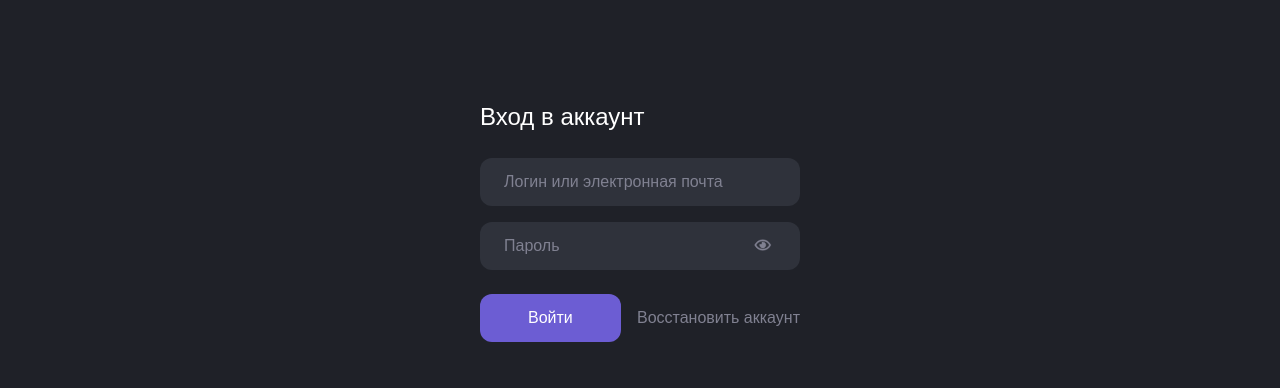
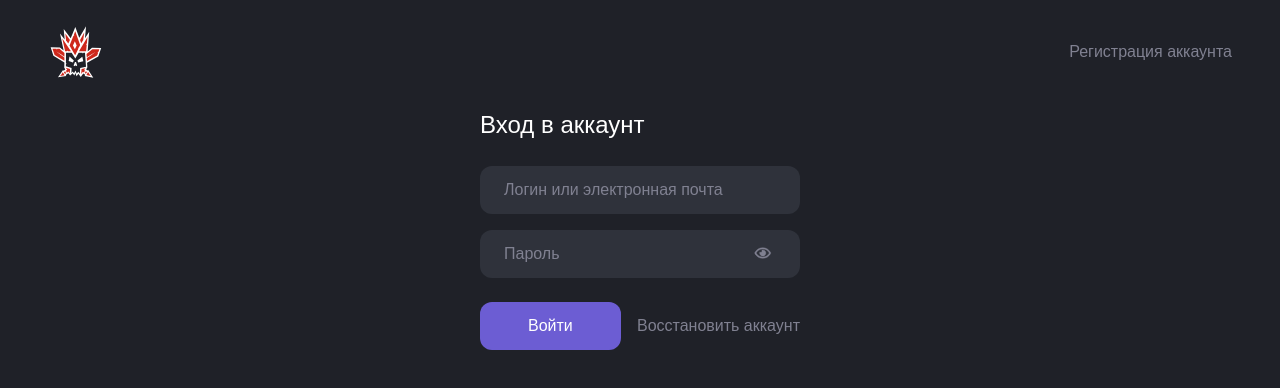
Before and after one commit to NikitaSheremeta/wildhunt-client-personal-cabinet, a Vue app: page /login in a window 1280 px wide. Shown: the top 388 px of the page. Built offline with nearby package versions, Linux system fonts and the light colour scheme; a web font is replaced by a local one.

Commit message:
Started to create header layout

```diff
--- a/src/App.vue
+++ b/src/App.vue
@@ -1,7 +1,66 @@
 <template>
-  <!--  <div id="nav">-->
-  <!--    <router-link to="/">Home</router-link>-->
-  <!--    <router-link to="/about">About</router-link>-->
-  <!--  </div>-->
+  <header :class="$style.header">
+    <div class="container-fluid">
+      <div class="row" :class="$style.row">
+        <img :class="$style.logo" src="./assets/img/logo.svg" />
+
+        <BaseButton
+          :to="linkHrefModifier"
+          tag-name="a"
+          target="_blank"
+          color="secondary"
+        >
+          {{ linkTextModifier }}
+        </BaseButton>
+      </div>
+    </div>
+  </header>
   <router-view />
 </template>
+
+<script>
+import BaseButton from './components/framework/BaseButton';
+
+export default {
+  components: {
+    BaseButton
+  },
+  computed: {
+    linkTextModifier() {
+      return this.$route.fullPath === '/signup' ||
+        this.$route.fullPath === '/reset-password'
+        ? 'Войти в аккаунт'
+        : 'Регистрация аккаунта';
+    },
+    linkHrefModifier() {
+      return this.$route.fullPath === '/signup' ||
+        this.$route.fullPath === '/reset-password'
+        ? '/login'
+        : '/signup';
+    }
+  }
+};
+</script>
+
+<style lang="scss" module>
+.row {
+  display: flex;
+  justify-content: space-between;
+  align-items: center;
+}
+
+.header {
+  padding: 24px 0;
+  top: 0;
+  left: 0;
+  width: 100%;
+
+  .logo {
+    width: 56px;
+
+    &-image {
+      width: 100%;
+    }
+  }
+}
+</style>
--- a/src/views/Login.vue
+++ b/src/views/Login.vue
@@ -46,7 +46,7 @@
               Войти
             </BaseButton>
 
-            <BaseButton tag-name="a" to="reset-password" color="secondary">
+            <BaseButton to="reset-password" tag-name="a" color="secondary">
               Восстановить аккаунт
             </BaseButton>
           </div>
@@ -183,7 +183,6 @@ export default {
 }
 
 .form {
-  margin-top: 96px;
   width: 320px;
 
   &-title {
--- a/src/views/ResetPassword.vue
+++ b/src/views/ResetPassword.vue
@@ -155,8 +155,6 @@ export default {
 }
 
 .form {
-  margin-top: 96px;
-  margin-bottom: 48px;
   width: 320px;
 
   &-title {
--- a/src/views/Signup.vue
+++ b/src/views/Signup.vue
@@ -85,13 +85,13 @@
 
             <BaseCheckbox v-model:checked="eula">
               Я принимаю
-              <BaseButton tag-name="a" to="/" target="_blank" underline>
+              <BaseButton to="/" tag-name="a" target="_blank" underline>
                 пользовательское соглашение
               </BaseButton>
 
               <br />и
 
-              <BaseButton tag-name="a" target="_blank" to="/" underline>
+              <BaseButton to="/" tag-name="a" target="_blank" underline>
                 политику конфиденциальности
               </BaseButton>
             </BaseCheckbox>
@@ -301,7 +301,6 @@ export default {
 }
 
 .form {
-  margin-top: 96px;
   margin-bottom: 48px;
   width: 320px;
 
```
Also changed, not shown: src/assets/img/logo.svg (added), 1 other file (tests, documents, lock files or other folders).
